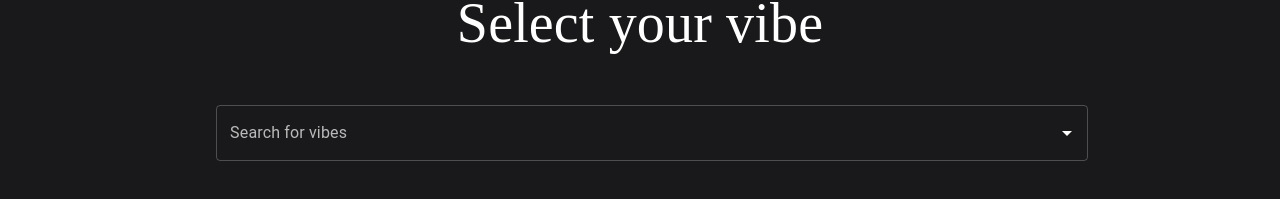
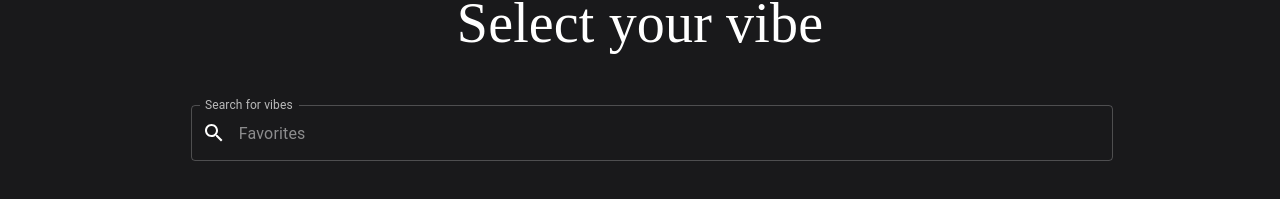
Before and after one commit to lyraphix/spotify-matched, a Next.js app: page /posts/vibe-picker in a window 1280 px wide. Shown: the part 163-362 px from the top of the page. Built offline with nearby package versions, Linux system fonts and the light colour scheme.

Commit message:
Adding search icon

```diff
--- a/src/pages/posts/vibe-picker.js
+++ b/src/pages/posts/vibe-picker.js
@@ -1,10 +1,11 @@
 import * as React from 'react';
 import { useState } from 'react';
 import { Inter, Open_Sans } from '@next/font/google'
+import SearchIcon from '@mui/icons-material/Search';
 import MenuIcon from '@mui/icons-material/Menu';
 import InboxIcon from '@mui/icons-material/MoveToInbox';
 import HelpOutlineIcon from '@mui/icons-material/HelpOutline';
-import { Autocomplete, Image, Paper, IconButton, List, ListItem, ListItemButton, ListItemText, ListItemIcon, Divider, Drawer, Link, MenuItem, Menu, Avatar, AppBar, Toolbar, Container, CssBaseline, Typography, Box, Grid, TextField, FormControlLabel, Checkbox, ThemeProvider, Button } from "@mui/material/";
+import { Autocomplete, InputAdornment, Image, Paper, IconButton, List, ListItem, ListItemButton, ListItemText, ListItemIcon, Divider, Drawer, Link, MenuItem, Menu, Avatar, AppBar, Toolbar, Container, CssBaseline, Typography, Box, Grid, TextField, FormControlLabel, Checkbox, ThemeProvider, Button } from "@mui/material/";
 
 import makeToolBar from "./reuseables"; //functions
 import { QuestionAnswer } from '@mui/icons-material';
@@ -84,9 +85,18 @@ export default function Dashboard() {
                     {...params}
                     label="Search for vibes"
                     placeholder="Favorites"
+                    InputProps={{
+                        startAdornment: (
+                          <InputAdornment position="start" sx={{ml:0.2}}>
+                            <SearchIcon />
+                          </InputAdornment>
+                        ),
+                        }}
+                    // sx={{borderWidth:1}}
                 />
 
                 )}
+
 
                 sx={{ flexGrow:7, }}
             />
```
